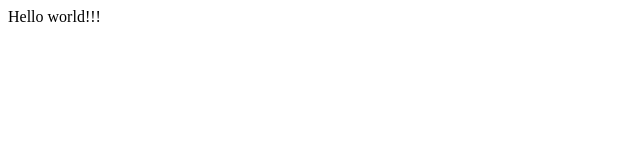
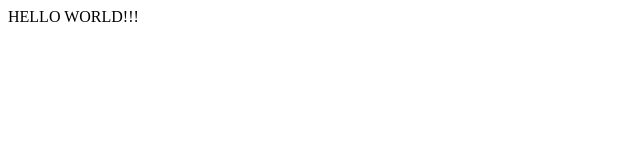
Before and after one commit to minshinkhant/Backgound-generator, a plain HTML site: page index.html in a window 1280 px wide. Shown: the full height of the page, 0-640 px from the left. Drawn offline with Linux system fonts and the light colour scheme.

Commit message:
capitalize body of index.html

```diff
--- a/index.html
+++ b/index.html
@@ -5,6 +5,6 @@
     <title></title>
   </head>
   <body>
-    Hello world!!!
+    HELLO WORLD!!!
   </body>
 </html>
```
